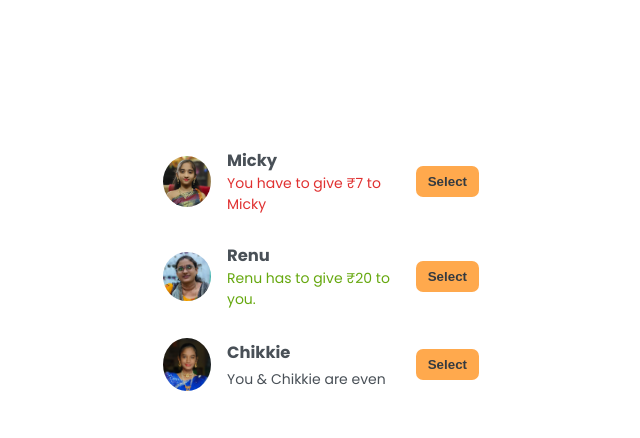
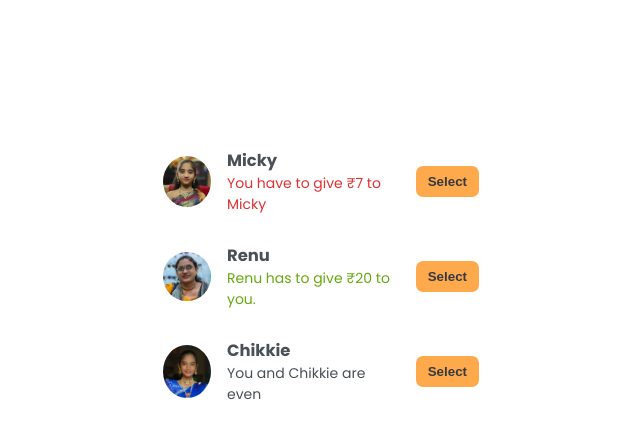
Before and after one commit to SatishKonduru/batch-35-eat-n-split, a React (Create React App) app: page / in a window 1280 px wide. Shown: the top 438 px of the page, without its empty margins (79-719 px from the left). Built offline with nearby package versions, Linux system fonts and the light colour scheme.

Commit message:
Spaces adjustment

```diff
--- a/src/App.js
+++ b/src/App.js
@@ -58,7 +58,7 @@ function Friend({ friend }) {
         </p>
       )}
 
-      {friend.balance === 0 && <p>You & {friend.name} are even</p>}
+      {friend.balance === 0 && <p>You and {friend.name} are even</p>}
       <button className="button">Select</button>
     </li>
   );
```
